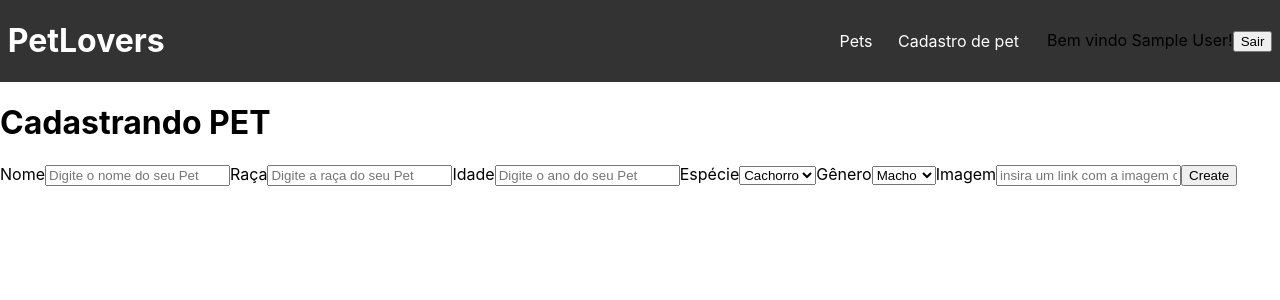
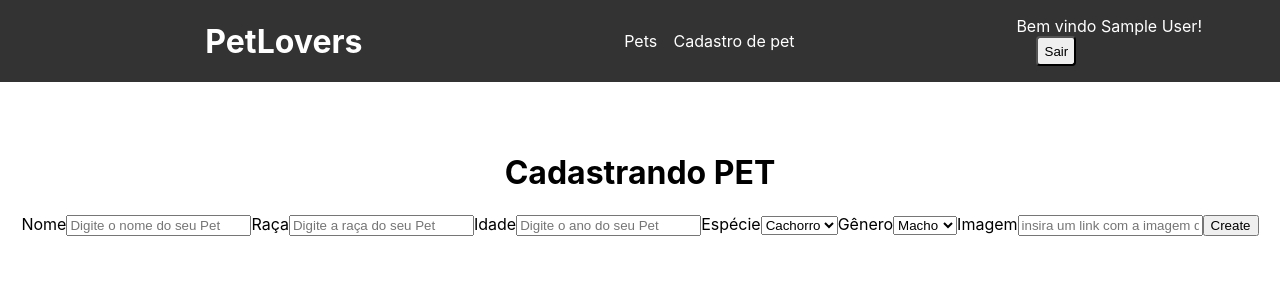
Before and after one commit to rfcosta85/petsProject, a React (Create React App) app in the folder pets/: page /create in a window 1280 px wide. Shown: the top 300 px of the page. Built offline with nearby package versions, Linux system fonts and the light colour scheme; no server answers; sample sign-in values are in the browser's storage.

Commit message:
Fineshed styles nav

```diff
--- a/pets/src/components/AuthStatus.js
+++ b/pets/src/components/AuthStatus.js
@@ -1,6 +1,8 @@
 import React from 'react'
 import { useAuth } from '../context/auth-context'
 import { useNavigate } from 'react-router-dom'
+
+import '../components/authStatus.scss'
 
 function AuthStatus() {
   const auth = useAuth()
@@ -10,12 +12,13 @@ function AuthStatus() {
     return <p>Você não está logado</p>
   }
   return (
-    <p>
+    <p className="c-button__text">
       Bem vindo {auth.user.name}!
       <button
         onClick={() => {
           auth.logout(() => navigate('/'))
         }}
+        className="c-button__title"
       >
         Sair
       </button>
--- /dev/null
+++ b/pets/src/components/authStatus.scss
@@ -0,0 +1,11 @@
+.c-button__text {
+  color: white;
+}
+
+.c-button__title {
+  margin-right: 20px;
+  margin-left: 20px;
+  width: 40px;
+  height: 30px;
+  border-radius: 4px;
+}
--- a/pets/src/components/layout/layout.scss
+++ b/pets/src/components/layout/layout.scss
@@ -8,7 +8,7 @@
   &__header {
     display: flex;
     flex-direction: row;
-    justify-content: space-around;
+    justify-content: space-between;
     align-items: center;
 
     background-color: #131313dc;
@@ -17,7 +17,7 @@
     &--navbar {
       display: flex;
       flex-direction: row;
-      justify-content: space-between;
+      justify-content: space-evenly;
 
       width: 80%;
       align-items: center;
@@ -31,7 +31,7 @@
   &__ul {
     display: flex;
     flex-direction: row;
-    justify-content: space-around;
+    justify-content: space-evenly;
 
     width: 20%;
     list-style: none;
--- a/pets/src/routes/petForm/Petform.js
+++ b/pets/src/routes/petForm/Petform.js
@@ -1,6 +1,8 @@
 import React from 'react'
 import { useNavigate } from 'react-router-dom'
 import { postPet } from '../../services/pets'
+
+import '../petForm/petform.scss'
 
 function Petform() {
   let navigate = useNavigate()
--- a/pets/src/routes/petForm/petform.scss
+++ b/pets/src/routes/petForm/petform.scss
@@ -0,0 +1,10 @@
+.c-main__container {
+  display: flex;
+  flex-direction: column;
+  justify-content: flex-start;
+  align-items: center;
+
+  margin-top: 50px;
+
+  width: 100%;
+}
```
